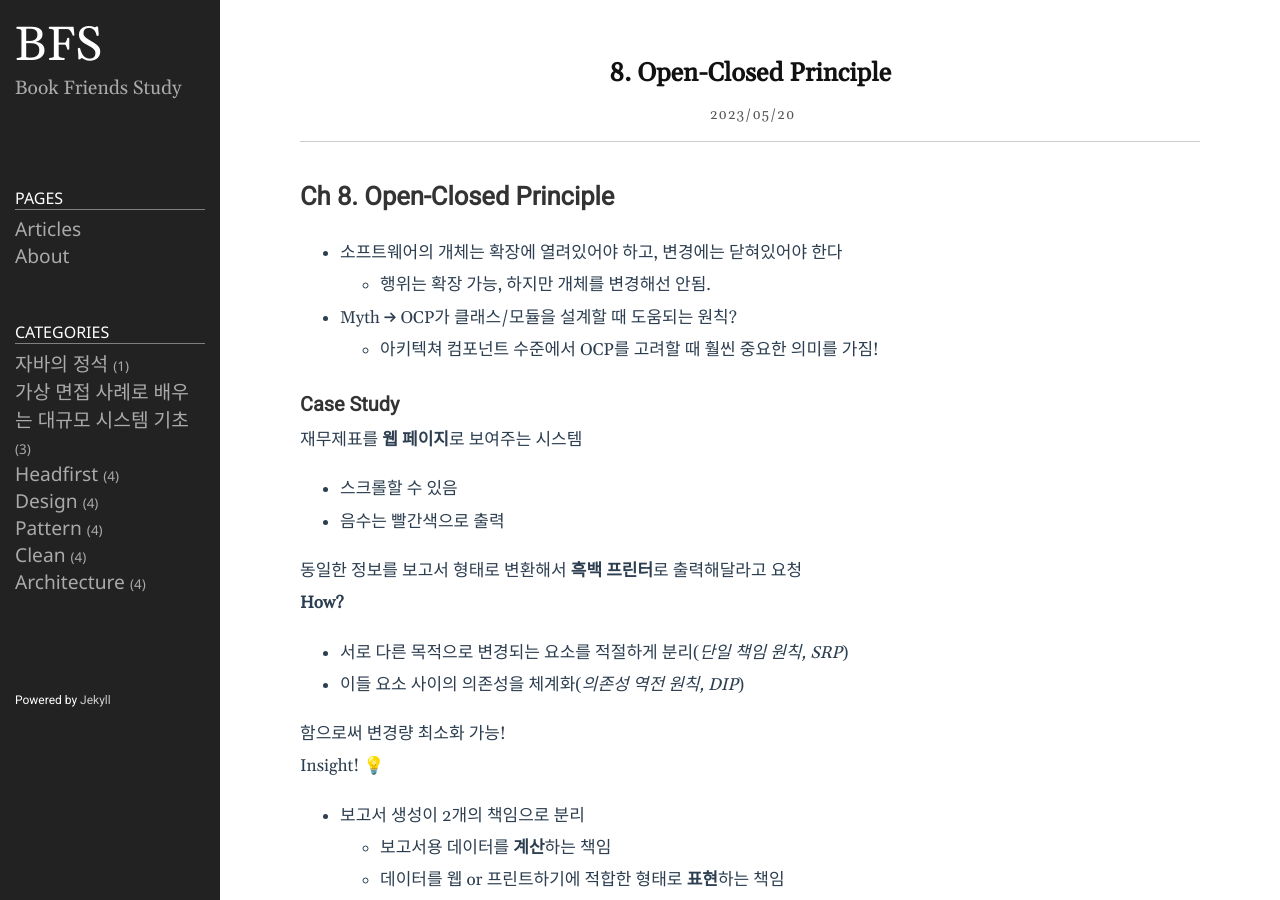
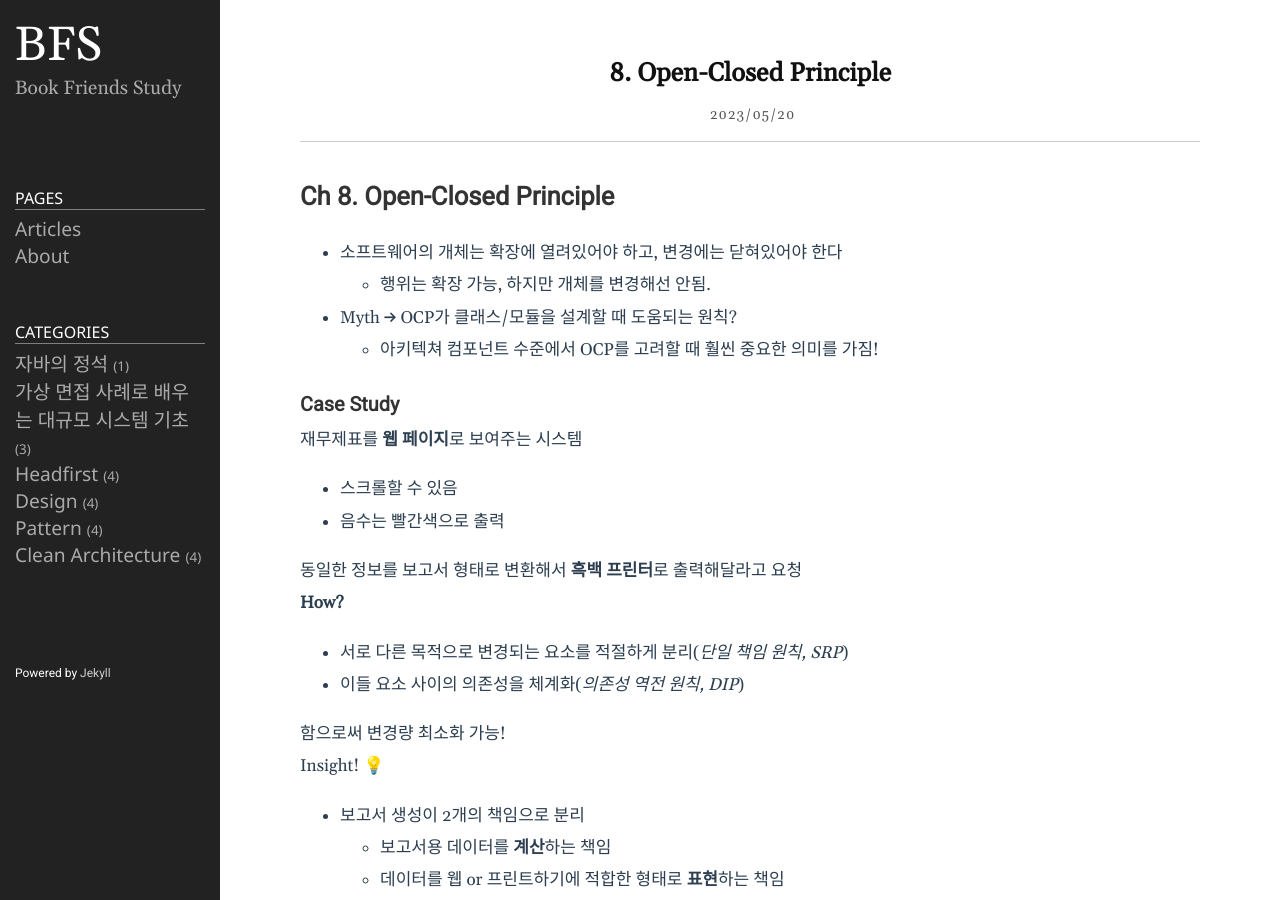
Before and after one commit to bookFriendsStudy/bookFriendsStudy.github.io, a Jekyll site: the page built from _posts/Clean Architecture/2023-05-20-chapter8.markdown, in a window 1280 px wide and 900 px high. Built offline with Jekyll 4.4.1, drawn with Linux system fonts in a browser that asks for light colours.

Commit message:
fix: category notation

```diff
--- a/_posts/Clean Architecture/2023-05-20-chapter7.markdown
+++ b/_posts/Clean Architecture/2023-05-20-chapter7.markdown
@@ -2,7 +2,8 @@
 layout: post
 title: 7. Single Responsibility Principle
 date: 2023-05-20 21:00:00 +0900
-categories: "Clean Architecture"
+categories:
+- Clean Architecture
 author: hojunee
 ---
 ## Preface
--- a/_posts/Clean Architecture/2023-05-20-chapter8.markdown
+++ b/_posts/Clean Architecture/2023-05-20-chapter8.markdown
@@ -2,7 +2,8 @@
 layout: post
 title: 8. Open-Closed Principle
 date: 2023-05-20 21:00:00 +0900
-categories: "Clean Architecture"
+categories:
+- Clean Architecture
 author: hojunee
 ---
 # Ch 8. Open-Closed Principle
--- a/_posts/Clean Architecture/2023-06-10-chapter15.markdown
+++ b/_posts/Clean Architecture/2023-06-10-chapter15.markdown
@@ -2,7 +2,8 @@
 layout: post
 title: 15. 아키텍처란?
 date: 2023-06-10 21:00:00 +0900
-categories: "Clean Architecture"
+categories:
+- Clean Architecture
 author: hojunee
 ---
 # 15. 아키텍처란?
--- a/_posts/Clean Architecture/2023-06-10-chapter16.markdown
+++ b/_posts/Clean Architecture/2023-06-10-chapter16.markdown
@@ -2,7 +2,8 @@
 layout: post
 title: 16. 독립성
 date: 2023-06-10 21:00:00 +0900
-categories: "Clean Architecture"
+categories:
+- Clean Architecture
 author: hojunee
 ---
 # 16. 독립성
```
